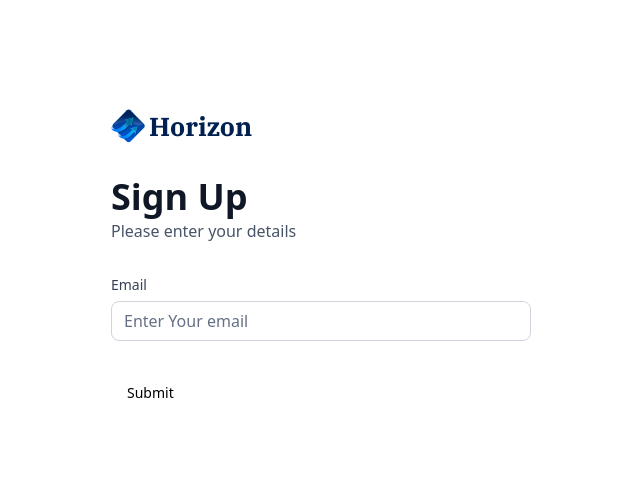
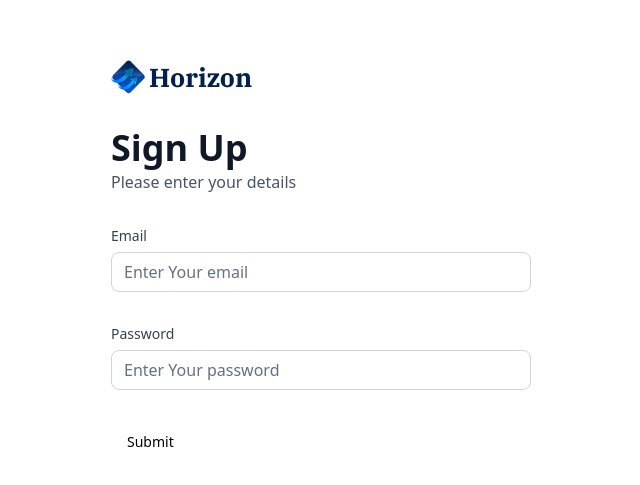
Before and after one commit to grbpdl/banking-app, a Next.js app: page /sign-up in a window 1280 px wide. Shown: the part 139-624 px from the top of the page, without its empty margins (319-959 px from the left). Built offline with nearby package versions, Linux system fonts and the light colour scheme.

Commit message:
implement reusable form

```diff
--- a/components/AuthForm.tsx
+++ b/components/AuthForm.tsx
@@ -17,6 +17,8 @@
     FormMessage,
 } from "@/components/ui/form"
 import { Input } from "@/components/ui/input"
+import { authFormSchema } from '@/lib/utils'
+import CustomInput from './CustomInput'
 
 
 const formSchema = z.object({
@@ -26,14 +28,15 @@
 
 const AuthForm = ({ type }: { type: string }) => {
     const [user, setUser] = useState(null)
-    const form = useForm<z.infer<typeof formSchema>>({
-        resolver: zodResolver(formSchema),
+    const form = useForm<z.infer<typeof authFormSchema>>({
+        resolver: zodResolver(authFormSchema),
         defaultValues: {
             email: "",
+            password:"",
         },
     })
     // 2. Define a submit handler.
-    function onSubmit(values: z.infer<typeof formSchema>) {
+    function onSubmit(values: z.infer<typeof authFormSchema>) {
         // Do something with the form values.
         // ✅ This will be type-safe and validated.
         console.log(values)
@@ -73,27 +76,10 @@
                 <>
                     <Form {...form}>
                         <form onSubmit={form.handleSubmit(onSubmit)} className="space-y-8">
-                            <FormField
-                                control={form.control}
-                                name="email"
-                                render={({ field }) => (
-                                   <div className='form-item'>
-                                    <FormLabel className='form-label'>
-                                        Email
-                                    </FormLabel>
-                                    <div className='flex w-full flex-col'>
-                                    <FormControl>
-                                        <Input
-                                        placeholder='Enter Your email'
-                                        className='input-class'
-                                        {...field}
-                                        />
-                                    </FormControl>
-                                    <FormMessage className='form-message  mt-2'/>
-                                    </div>
-                                   </div>
-                                )}
-                            />
+                            <CustomInput control={form.control}
+                            name='email' label='Email' placeholder='Enter Your email'/>
+                            <CustomInput control={form.control}
+                            name='password' label='Password' placeholder='Enter Your password'/>
                             <Button type="submit">Submit</Button>
                         </form>
                     </Form>
--- /dev/null
+++ b/components/CustomInput.tsx
@@ -0,0 +1,53 @@
+import React from 'react'
+import { Control, FieldPath, Form } from 'react-hook-form'
+import {
+    FormControl,
+    FormDescription,
+    FormField,
+    FormItem,
+    FormLabel,
+    FormMessage,
+} from "@/components/ui/form"
+import { Input } from './ui/input'
+import { z } from 'zod'
+import { authFormSchema } from '@/lib/utils'
+
+
+
+
+interface CustomInput{
+    control:Control<z.infer<typeof authFormSchema>>,
+    name:FieldPath<z.infer<typeof authFormSchema>>,
+    label:string,
+    placeholder:string
+}
+
+
+
+const CustomInput = ({control,name,label,placeholder}:CustomInput) => {
+  return (
+    <FormField
+                                control={control}
+                                name={name}
+                                render={({ field }) => (
+                                   <div className='form-item'>
+                                    <FormLabel className='form-label'>
+                                       {label}
+                                    </FormLabel>
+                                    <div className='flex w-full flex-col'>
+                                    <FormControl>
+                                        <Input
+                                        placeholder={placeholder}
+                                        className='input-class'
+                                        {...field}
+                                        />
+                                    </FormControl>
+                                    <FormMessage className='form-message  mt-2'/>
+                                    </div>
+                                   </div>
+                                )}
+                            />
+  )
+}
+
+export default CustomInput
--- a/lib/utils.ts
+++ b/lib/utils.ts
@@ -2,6 +2,7 @@
 import { type ClassValue, clsx } from "clsx";
 import qs from "query-string";
 import { twMerge } from "tailwind-merge";
+import { z } from "zod";
 
 export function cn(...inputs: ClassValue[]) {
   return twMerge(clsx(inputs));
@@ -193,3 +194,9 @@
 
   return date > twoDaysAgo ? "Processing" : "Success";
 };
+
+export const authFormSchema = z.object({
+  email:z.string().email(),
+  password:z.string().min(8),
+  username:z.string()
+})
```
